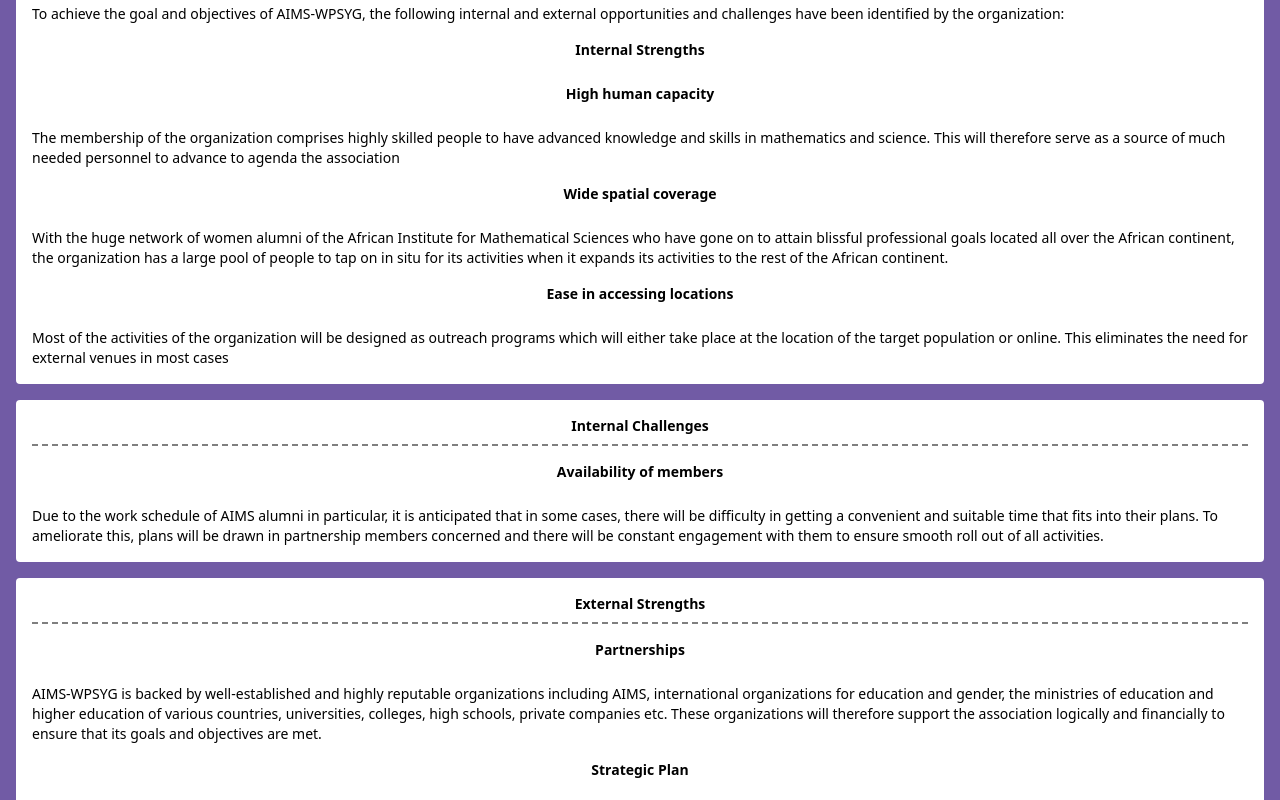
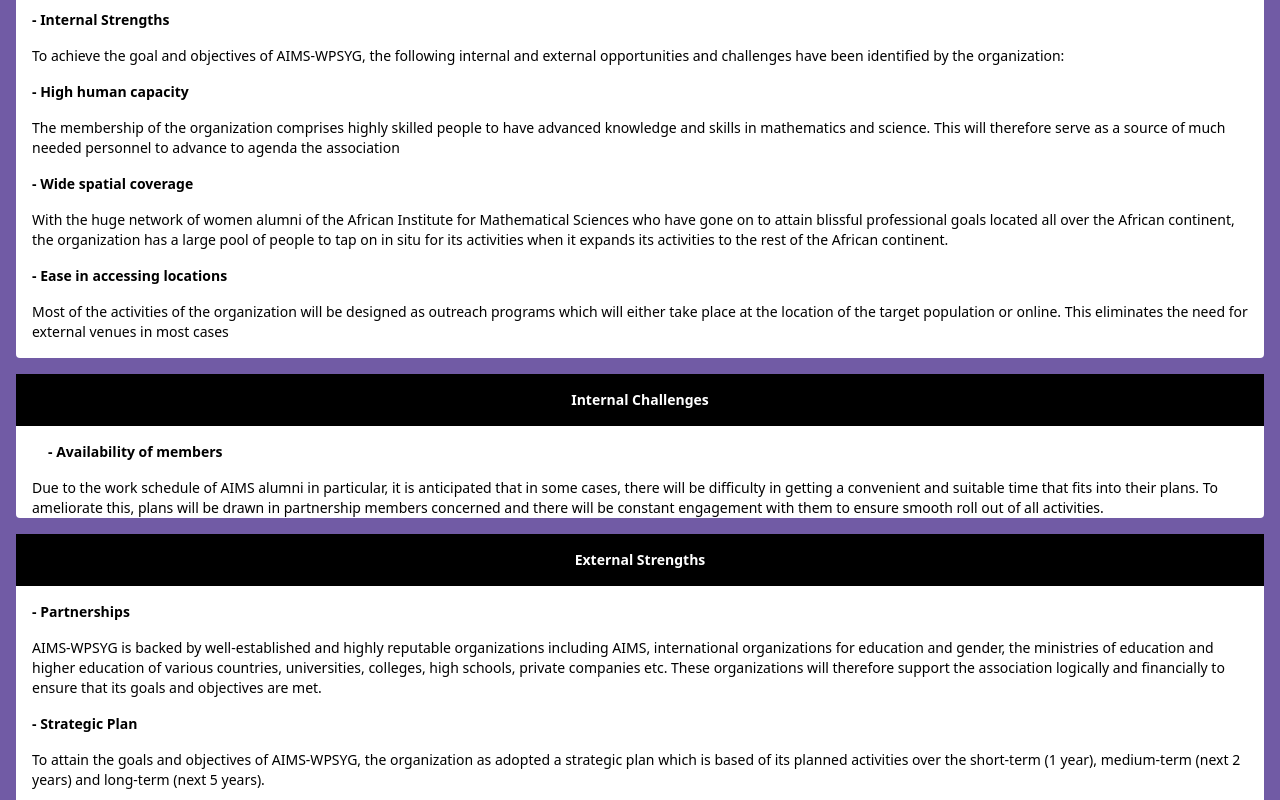
Before and after one commit to zeynabk/wsyg, a Next.js app: page /about in a window 1280 px wide. Shown: the part 2020-2820 px from the top of the page. Built offline with nearby package versions, Linux system fonts and the light colour scheme.

Commit message:
added some changes in home

```diff
--- a/components/pages/aboutpage/AboutCard.js
+++ b/components/pages/aboutpage/AboutCard.js
@@ -1,19 +1,19 @@
-import React from 'react'
+import React from "react";
 
 const AboutCard = ({ number, title, text }) => {
   return (
-    <div className='p-4 bg-white shadow-lg rounded-md'>
-      <div className='text-xl md:text-3xl font-extrabold text-noir'>
+    <div className="p-4 bg-white shadow-lg rounded-md h-full">
+      <div className="text-xl md:text-3xl font-extrabold text-noir">
         {number}
       </div>
-      <div className='text-noir text-lg md:text-2xl font-bold tracking-tighter uppercase'>
+      <div className="text-noir text-lg md:text-2xl font-bold tracking-tighter uppercase">
         {title}
       </div>
-      <div className='text-noir'>
-        <p className='leading-relaxed'>{text}</p>
+      <div className="text-noir">
+        <p className="leading-relaxed">{text}</p>
       </div>
     </div>
-  )
-}
+  );
+};
 
-export default AboutCard
+export default AboutCard;
--- a/components/pages/aboutpage/page2.js
+++ b/components/pages/aboutpage/page2.js
@@ -36,22 +36,26 @@
         </div>
 
         <div className="text-xl md:text-2xl md:w-4/5 w-full text-gray-100 py-4">
-          <p className="leading-loose">
+          <p className="text-md leading-loose ">
             {
               "Did you know on average, those with stem majors earn $500,000 more over the course of their lifetime  \
             than those with no-stem majors"
             }
           </p>
-          <p className="leading-loose">
-          Our society is undergoing numerous technological changes. In just a couple of decades,
-          it will be quite different from what it is today. One significant factor that impacts and transforms various aspects
-          of everyday life is the rapid expansion of the artificial intelligence and robotics industry.
+          <p className="text-md leading-loose">
+            Our society is undergoing numerous technological changes. In just a
+            couple of decades, it will be quite different from what it is today.
+            One significant factor that impacts and transforms various aspects
+            of everyday life is the rapid expansion of the artificial
+            intelligence and robotics industry.
           </p>
           <p className="leading-loose">
-          Scientists, industry experts and ordinary people all express various
-          viewpoints about the potential outcomes of the active AI and robotics development.
-          And if some believe that smart technologies have inexhaustible power and vast benefits, others are scared of the possible
-          “rise of the machines” and the destruction of the human race.
+            Scientists, industry experts and ordinary people all express various
+            viewpoints about the potential outcomes of the active AI and
+            robotics development. And if some believe that smart technologies
+            have inexhaustible power and vast benefits, others are scared of the
+            possible “rise of the machines” and the destruction of the human
+            race.
           </p>
         </div>
       </div>
@@ -61,10 +65,8 @@
         <div className="grid md:grid-cols-3 justify-center items-center grid-cols-1 gap-3 my-4">
           <AboutCard
             number={"20"}
-            title={"membres"}
-            text={
-              "The membership of the organization comprises highly skilled people to have advanced knowledge and skills in mathematics and science."
-            }
+            title="membres"
+            text="The membership of the organization comprises highly skilled people to have advanced knowledge and skills in mathematics and science."
           />
           <AboutCard
             number={"100"}
@@ -86,85 +88,86 @@
       {/* Section Miscellaneous */}
       <div className=" text-black">
         <div className="text-centergrid md:grid-cols-2 gap-4 py-5 md:my-20 my-10 container mx-auto px-4">
-          <div className="bg-white p-4 rounded mb-4">
-            <p className="text-center titre font-bold text-md border-b-2 border-black/50 pb-2 mb-4 border-dashed ">
-            Opportunities and challenges in achieving goals and objectives
+          <div className="bg-white  rounded mb-4">
+            <p className="text-center bg-black text-white titre font-bold text-md p-4 ">
+              Opportunities and challenges in achieving goals and objectives
             </p>
-            <div>
-            To achieve the goal and objectives of AIMS-WPSYG, the following internal and external opportunities and challenges have been identified by the organization:
-            </div>
-            <p className="mt-4 text-center titre font-bold text-md border-black/50 pb-2 mb-4 border-dashed ">
-            Internal Strengths
+            <p className="mt-4 mx-4  titre font-bold text-md   ">
+              - Internal Strengths
             </p>
-            <p className="mt-4 text-center titre font-bold text-md border-black/50 pb-2 mb-4 border-dashed ">
-            High human capacity
-            </p>
-            <div>
-            The membership of the organization comprises highly skilled people to have advanced
-            knowledge and skills in mathematics and science.
-            This will therefore serve as a source of much needed personnel
-            to advance to agenda the association
-            </div>
-            <p className="mt-4 text-center titre font-bold text-md border-black/50 pb-2 mb-4 border-dashed ">
-            Wide spatial coverage
-            </p>
-            <div>
-            With the huge network of women alumni of the African Institute for Mathematical
-            Sciences who have gone on to attain blissful professional goals located all over the African continent,
-            the organization has a large pool of people to tap on in situ for its activities when it expands its activities
-            to the rest of the African continent.
-            </div>
-            <p className="mt-4 text-center titre font-bold text-md border-black/50 pb-2 mb-4 border-dashed ">
-            Ease in accessing locations
-            </p>
-            <div>
-            Most of the activities of the organization will be designed as outreach programs which will either take place at the location
-            of the target population or online.
-            This eliminates the need for external venues in most cases
+            <div className="p-4">
+              To achieve the goal and objectives of AIMS-WPSYG, the following
+              internal and external opportunities and challenges have been
+              identified by the organization:
             </div>
 
+            <p className=" mx-4  titre font-bold text-md   ">
+              - High human capacity
+            </p>
+            <div className="p-4">
+              The membership of the organization comprises highly skilled people
+              to have advanced knowledge and skills in mathematics and science.
+              This will therefore serve as a source of much needed personnel to
+              advance to agenda the association
+            </div>
+            <p className="mx-4  titre font-bold text-md   ">
+              - Wide spatial coverage
+            </p>
+            <div className="p-4">
+              With the huge network of women alumni of the African Institute for
+              Mathematical Sciences who have gone on to attain blissful
+              professional goals located all over the African continent, the
+              organization has a large pool of people to tap on in situ for its
+              activities when it expands its activities to the rest of the
+              African continent.
+            </div>
+            <p className=" mx-4  titre font-bold text-md   ">
+              - Ease in accessing locations
+            </p>
+            <div className="p-4">
+              Most of the activities of the organization will be designed as
+              outreach programs which will either take place at the location of
+              the target population or online. This eliminates the need for
+              external venues in most cases
+            </div>
           </div>
-          <div className="bg-white p-4 rounded mb-4 ">
-            <p className="text-center titre font-bold text-md border-b-2 border-black/50 pb-2 mb-4 border-dashed">
-            Internal Challenges
+          <div className="bg-white rounded ">
+            <p className="text-center  bg-black text-white titre font-bold text-md p-4 ">
+              Internal Challenges
             </p>
 
-            <p className="mt-4 text-center titre font-bold text-md  border-black/50 pb-2 mb-4 border-dashed">
-            Availability of members
+            <p className=" mx-4 p-4 titre font-bold text-md   ">
+              - Availability of members
             </p>
-            <div>
-            Due to the work schedule of AIMS alumni in particular,
-            it is anticipated that in some cases, there will be difficulty
-            in getting a convenient and suitable time that fits into their plans.
-            To ameliorate this, plans will be drawn in partnership members concerned
-            and there will be constant engagement
-            with them to ensure smooth roll out of all activities.
+            <div className="px-4">
+              Due to the work schedule of AIMS alumni in particular, it is
+              anticipated that in some cases, there will be difficulty in
+              getting a convenient and suitable time that fits into their plans.
+              To ameliorate this, plans will be drawn in partnership members
+              concerned and there will be constant engagement with them to
+              ensure smooth roll out of all activities.
             </div>
-
           </div>
-          <div className="bg-white p-4 rounded mb-4 ">
-            <p className="text-center titre font-bold text-md border-b-2 border-black/50 pb-2 mb-4 border-dashed">
-            External Strengths
+          <div className="bg-white mt-4 pb-4 rounded ">
+            <p className="text-center bg-black text-white titre font-bold text-md p-4 ">
+              External Strengths
             </p>
-            <p className="mt-4 text-center titre font-bold text-md  border-black/50 pb-2 mb-4 border-dashed">
-            Partnerships
-            </p>
-            <div>
-            AIMS-WPSYG is backed by well-established and highly reputable organizations
-             including AIMS,
-            international organizations for education and gender,
-            the ministries of education and higher education of various countries,
-            universities, colleges, high schools, private companies etc.
-            These organizations will therefore support the association logically and
-             financially to ensure that its goals and objectives are met.
+            <p className=" m-4  titre font-bold text-md   ">- Partnerships</p>
+            <div className="px-4">
+              AIMS-WPSYG is backed by well-established and highly reputable
+              organizations including AIMS, international organizations for
+              education and gender, the ministries of education and higher
+              education of various countries, universities, colleges, high
+              schools, private companies etc. These organizations will therefore
+              support the association logically and financially to ensure that
+              its goals and objectives are met.
             </div>
-            <p className="mt-4 text-center titre font-bold text-md  border-black/50 pb-2 mb-4 border-dashed">
-            Strategic Plan
-            </p>
-            <div>
-            To attain the goals and objectives of AIMS-WPSYG, the organization as adopted a strategic plan which is based of its planned activities over
-             the short-term (1 year), medium-term (next 2 years) and long-term (next 5 years).
-
+            <p className=" m-4  titre font-bold text-md   ">- Strategic Plan</p>
+            <div className="px-4">
+              To attain the goals and objectives of AIMS-WPSYG, the organization
+              as adopted a strategic plan which is based of its planned
+              activities over the short-term (1 year), medium-term (next 2
+              years) and long-term (next 5 years).
             </div>
           </div>
         </div>
```
Also changed, not shown: components/Cards/CardHome.js (+41 -1 lines), components/pages/homepage/page1.js (+12 -10 lines), data.js (+17 -17 lines).
